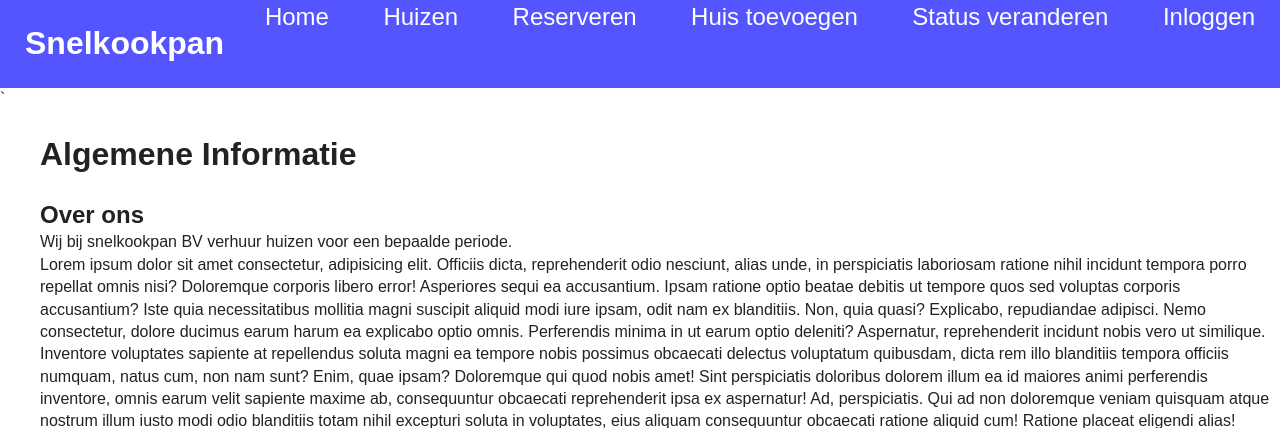
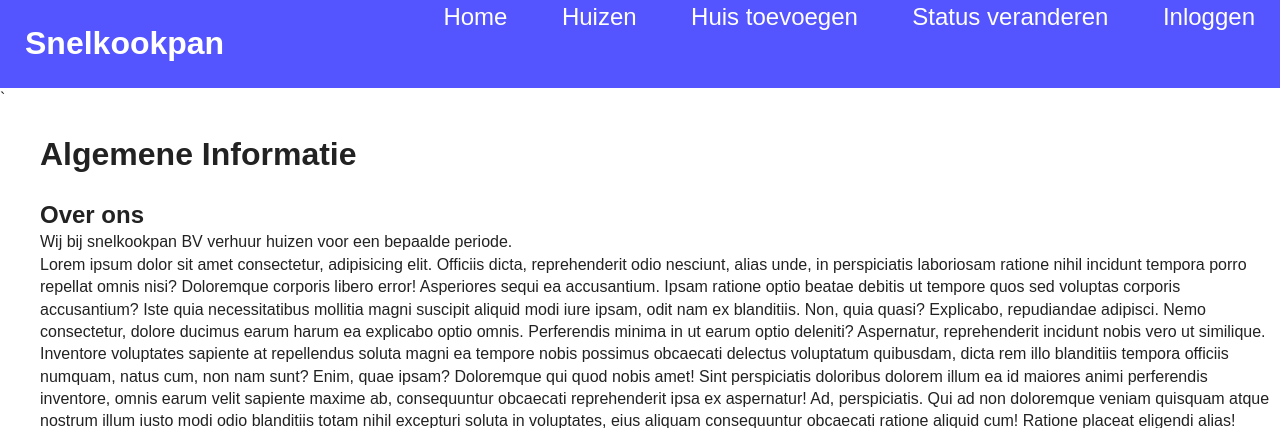
Before and after one commit to JeroenZwaal/Snelkookpan-Lars-Jeroen-Boyan-Thijs, a PHP site: page /H6-timesheet/index.php in a window 1280 px wide. Shown: the top 428 px of the page. Run offline with PHP 8.4, Linux system fonts and the light colour scheme.

Commit message:
update header

```diff
--- a/header.php
+++ b/header.php
@@ -5,7 +5,6 @@
 		<nav>
 			<a href = "index.php">Home</a>
 			<a href = "houses.php">Huizen</a>
-            <a href = "reserveren.php">Reserveren</a>
 			<a href = "create.php">Huis toevoegen</a>
 			<a href = "status.php">Status veranderen</a>
 			<?php if(!isset($_SESSION['user_id'])): ?>
```
